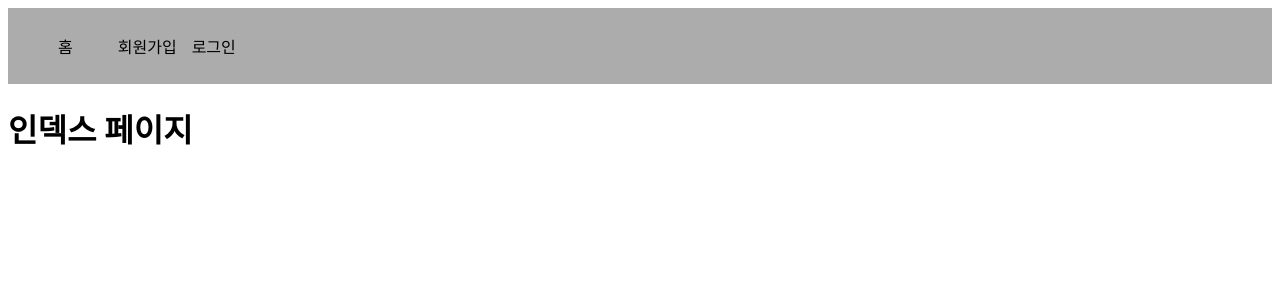
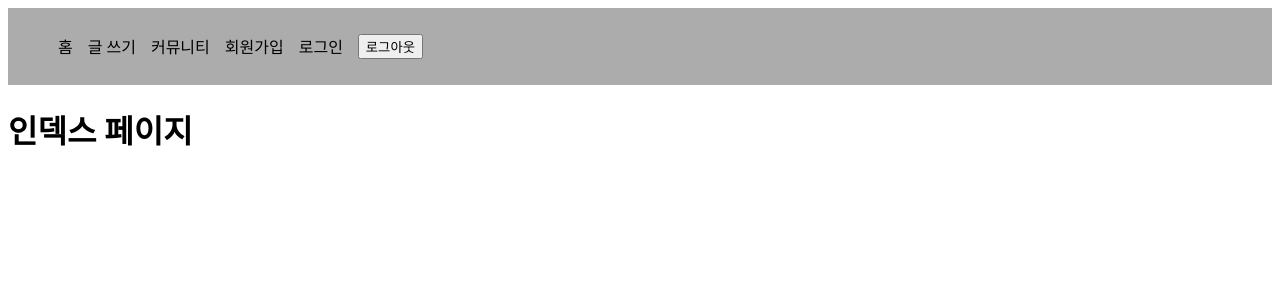
Before and after one commit to jungdaehun1024/workout-front, a Vue app: page / in a window 1280 px wide. Shown: the top 300 px of the page. Built offline with nearby package versions, Linux system fonts and the light colour scheme; no server answers.

Commit message:
reactor: 네비게이션 바 수정

```diff
--- a/src/components/NavBar.vue
+++ b/src/components/NavBar.vue
@@ -5,19 +5,19 @@
                 <RouterLink to="/">홈</RouterLink>
             </li>
             <li>
-                <RouterLink to="/board/write"  v-if="isLogin" >글 쓰기 </RouterLink>
+                <RouterLink to="/board/write" >글 쓰기 </RouterLink>
             </li>
             <li>
-                <RouterLink to="/board" v-if="isLogin" >커뮤니티</RouterLink>
+                <RouterLink to="/board"  >커뮤니티</RouterLink>
             </li>
             <li>
-                <RouterLink to="/auth/join" v-if="!isLogin" >회원가입</RouterLink>
+                <RouterLink to="/auth/join"  >회원가입</RouterLink>
             </li>
             <li>
-                <RouterLink to="/auth/login" v-if="!isLogin">로그인</RouterLink>
+                <RouterLink to="/auth/login" >로그인</RouterLink>
             </li>
             <li>
-                <button @click="logout" v-if="isLogin">로그아웃</button>
+                <button @click="logout" >로그아웃</button>
             </li>
         </ul>
     </nav>
--- a/src/router/index.js
+++ b/src/router/index.js
@@ -62,10 +62,11 @@ const router = createRouter({
     routes
 });
 
-router.beforeEach(async(to,from,next)=>{
+router.beforeEach(async(to)=>{
 
     try{
         //로그인 여부 체크(매 라우트마다)
+        if (to.path !== "/"){
             const checkResult = await axios.get("/api/auth/loginCkeck",{
                 withCredentials:true
             });
@@ -76,18 +77,20 @@ router.beforeEach(async(to,from,next)=>{
             }else{
                 localStorage.setItem("isLogin","false");
             }
+        }
+
     }catch(err){
         console.error(err.message);
      }
 
     //토큰이 존재하지 않으면 인증이 필요한 페이지 접근 불가능
-    const isAuthenticated = !!localStorage.getItem("jwt"); // JWT토큰 존재 여부 체크
-    if(to.meta.requiresAuth && !isAuthenticated){
-        alert("로그인 후 이용해주세요");
-        next("/"); // 인증되지 않은 경우 메인페이지로 이동
-    }else{
-        next();
-    }
+    // const isAuthenticated = !!localStorage.getItem("jwt"); // JWT토큰 존재 여부 체크
+    // if(to.meta.requiresAuth && !isAuthenticated){
+    //     alert("로그인 후 이용해주세요");
+    //     next("/"); // 인증되지 않은 경우 메인페이지로 이동
+    // }else{
+    //     next();
+    // }
 })
 
 export default router;
```
Lines whose indentation alone changed are shown as unchanged.
